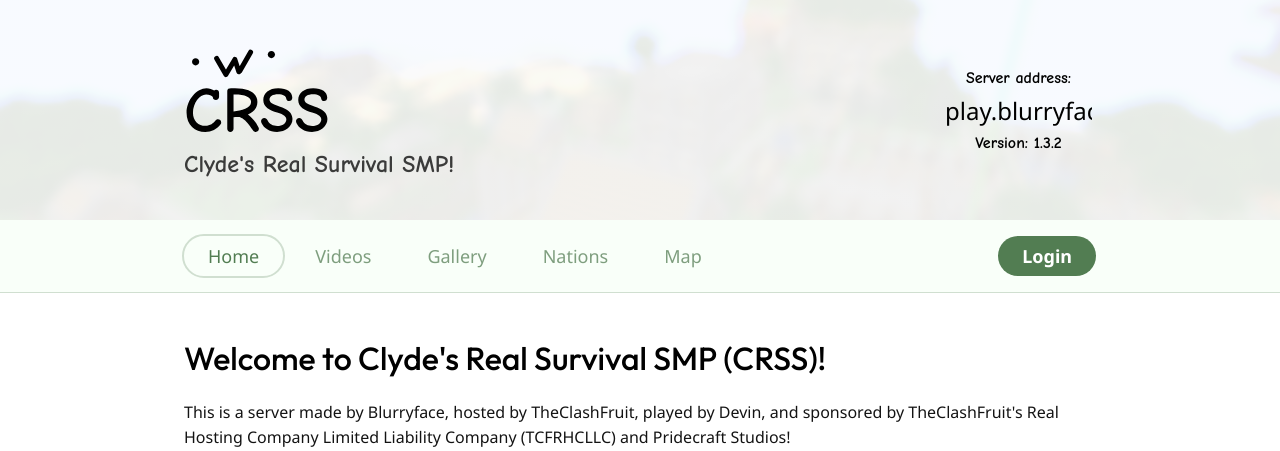
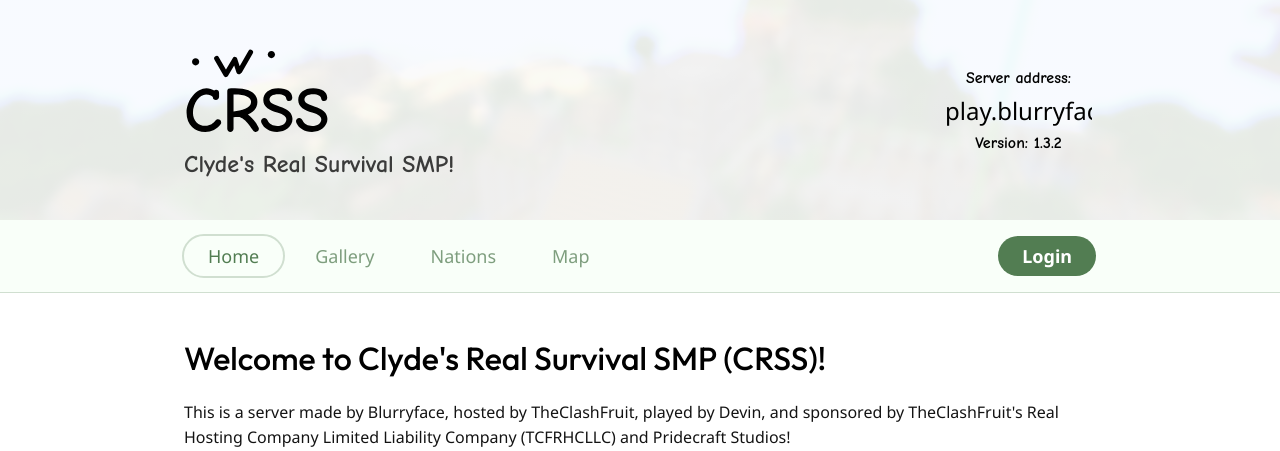
Before and after one commit to CRSS666/Website, a PHP site: template template/index.twig in a window 1280 px wide. Shown: the top 451 px of the page. Run offline with PHP 8.4, Linux system fonts and the light colour scheme; the template is opened without the code that fills it, so the values that code supplies are empty; some libraries are stand-ins or nearby versions.

Commit message:
Removed "Videos" from nav.

```diff
--- a/template/includes/nav.twig
+++ b/template/includes/nav.twig
@@ -6,7 +6,6 @@
       <a {% if page == 'home' %} class="active" {% else %} href="/" {% endif %}>
         Home
       </a>
-      <a href="https://youtube.com/@CRSS666">Videos</a>
       <a {% if page == 'gallery' %} class="active" {% else %} href="/gallery" {% endif %}>
         Gallery
       </a>
```
Also changed, not shown: 1 other file.
